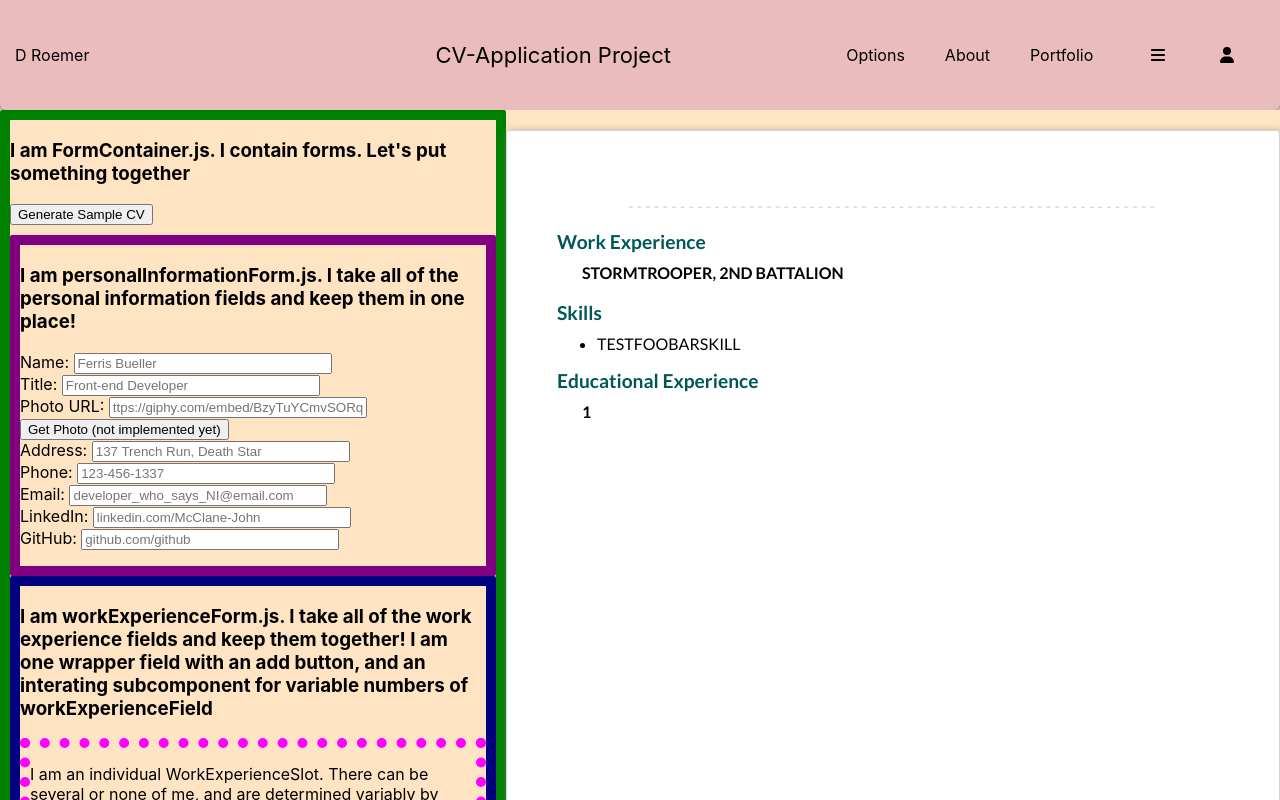
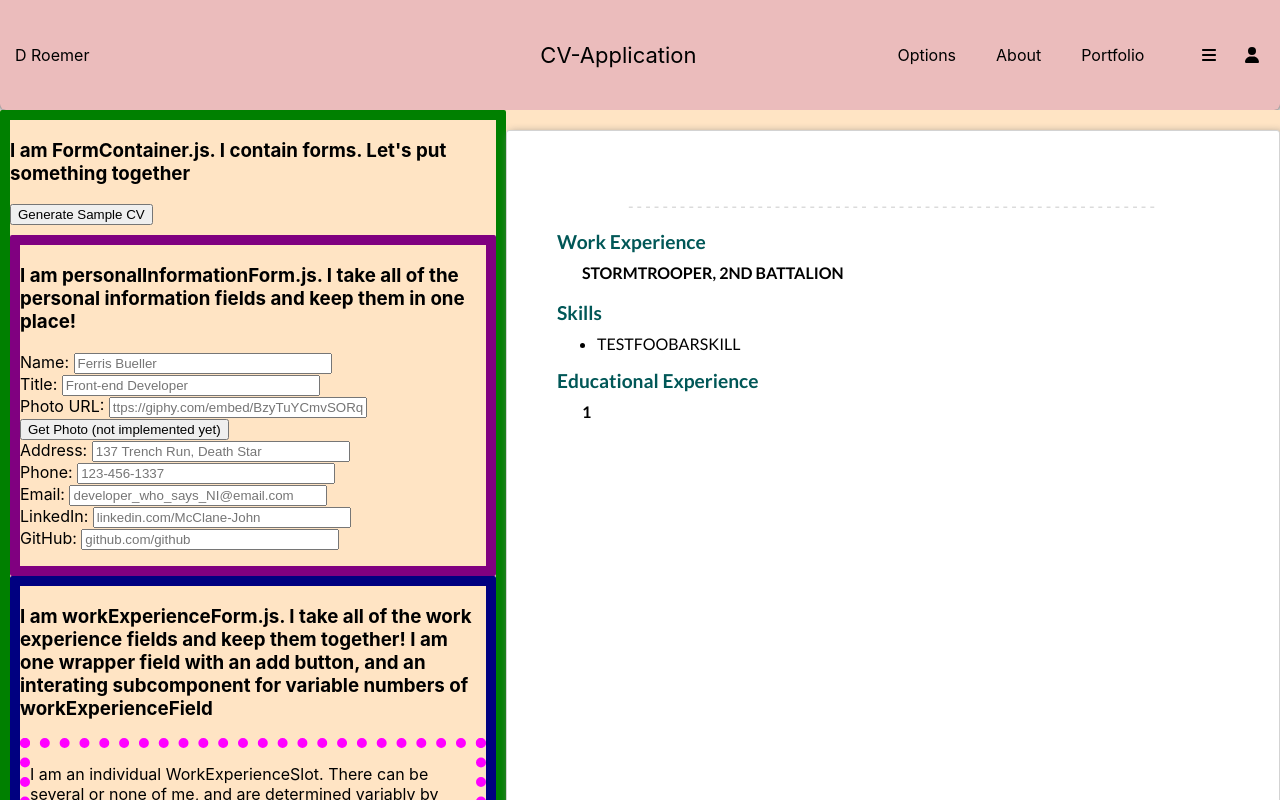
Before and after one commit to dianaroemer/cv-application-project, a React (Create React App) app: page / in a window 1280 px wide. Shown: the top 800 px of the page. Built offline with nearby package versions, Linux system fonts and the light colour scheme.

Commit message:
Testing additional navbar styling

```diff
--- a/src/Components/Navbar.js
+++ b/src/Components/Navbar.js
@@ -20,7 +20,7 @@ class Navbar extends Component {
                 </div>
 
                 <div className="navTitle">
-                    CV-Application Project
+                    CV-Application
                 </div>
 
 
--- a/src/Components/Styling/NavbarStyle.css
+++ b/src/Components/Styling/NavbarStyle.css
@@ -56,7 +56,7 @@ nav ul li {
 
 .navMenuIcon {
     width: 30px;
-    padding-right: 3%;
+    padding-right: 1%;
 }
 
 /* --------------------- Animate Nav Toggles --------------------- */
```
